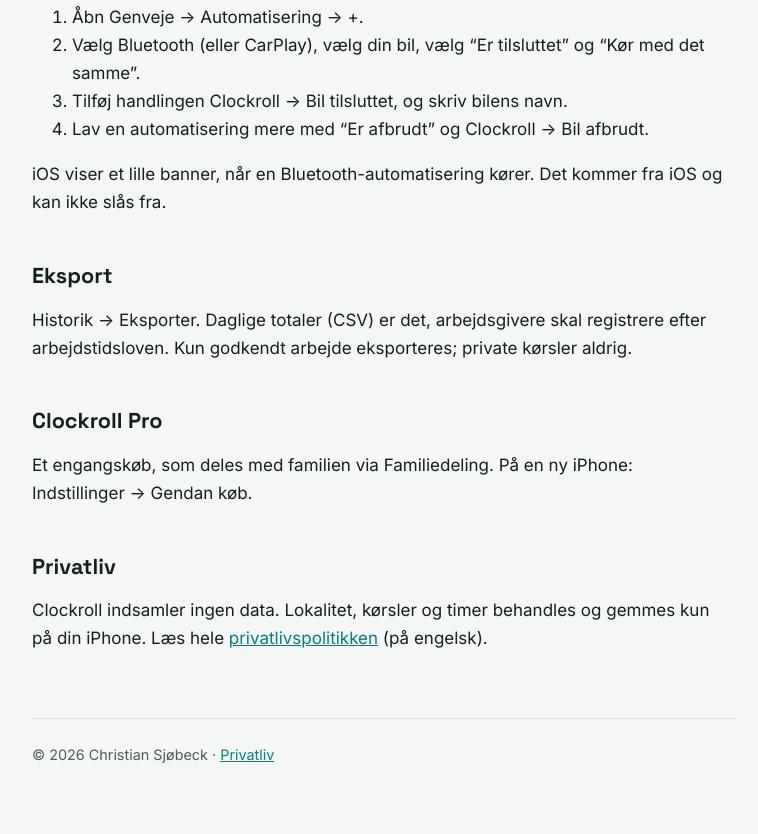
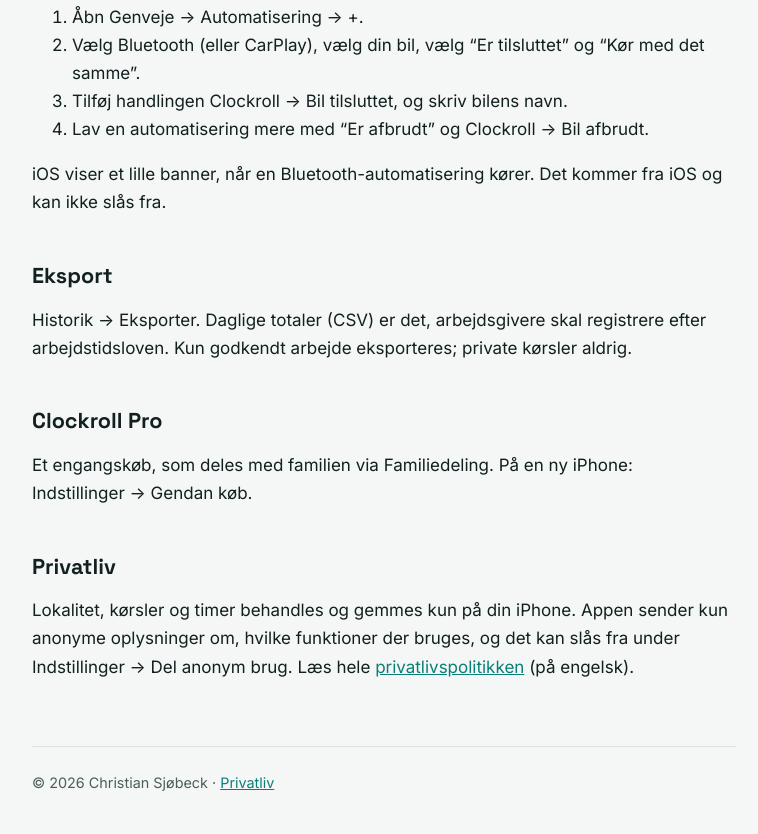
Before and after one commit to csjobeck/clockroll-site, a plain HTML site: page support/da/index.html in a window 1280 px wide. Shown: the part 836-1670 px from the top of the page, without its empty margins (256-1014 px from the left). Before the commit the page ends 1642 px from the top, so only its background shows below. Drawn offline with Linux system fonts and the light colour scheme.

Commit message:
Update support/da/index.html

```diff
--- a/support/da/index.html
+++ b/support/da/index.html
@@ -42,7 +42,7 @@
   <p>Et engangskøb, som deles med familien via Familiedeling. På en ny iPhone: Indstillinger → Gendan køb.</p>
 
   <h2>Privatliv</h2>
-  <p>Clockroll indsamler ingen data. Lokalitet, kørsler og timer behandles og gemmes kun på din iPhone. Læs hele <a href="../../privacy/">privatlivspolitikken</a> (på engelsk).</p>
+  <p>Lokalitet, kørsler og timer behandles og gemmes kun på din iPhone. Appen sender kun anonyme oplysninger om, hvilke funktioner der bruges, og det kan slås fra under Indstillinger → Del anonym brug. Læs hele <a href="../../privacy/">privatlivspolitikken</a> (på engelsk).</p>
 </main>
 <footer>© 2026 Christian Sjøbeck · <a href="../../privacy/">Privatliv</a></footer>
 </body>
```
